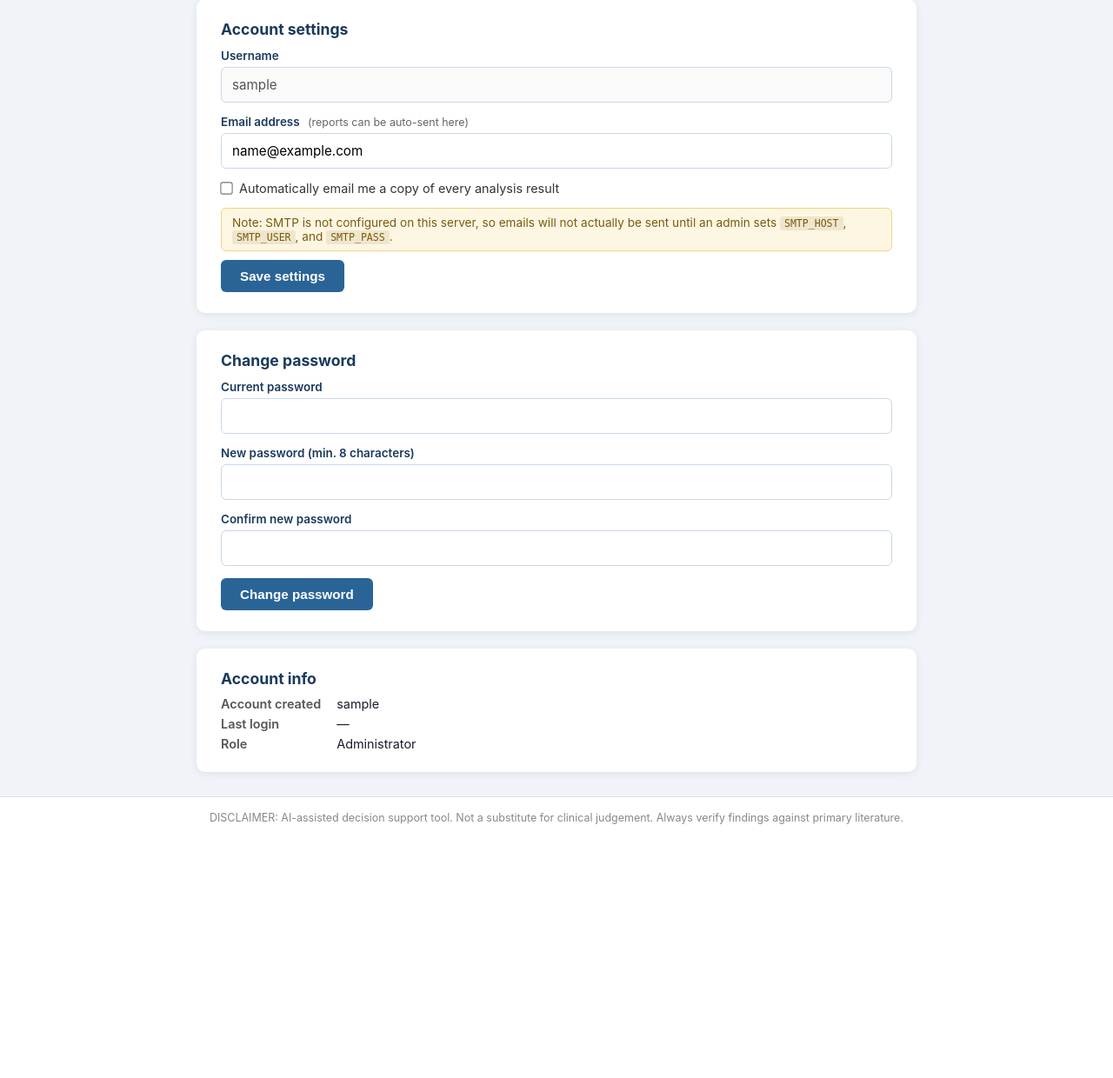
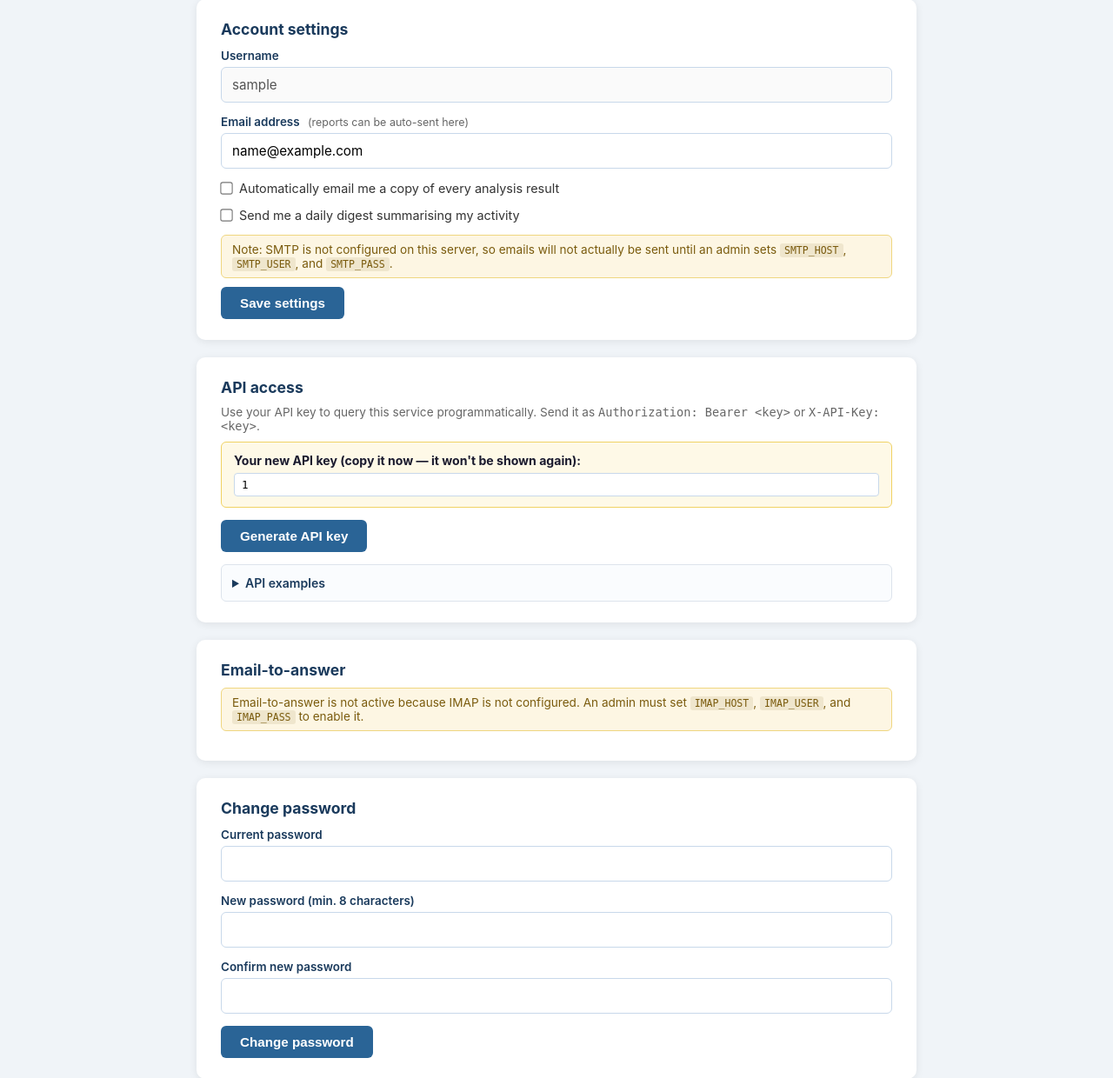
Before and after one commit to grysukuza/elicit, a Flask app: page /settings in a window 1280 px wide. Shown: the part 123-1363 px from the top of the page at 87% size. Before the commit the page ends 1071 px from the top, so only its background shows below. Run offline with Flask 3, Linux system fonts and the light colour scheme; the visitor is signed in with stand-in values (Sample User, id 1); data comes from the database, SQL or seed files in the repository.

Commit message:
Add programmatic access and automated updates via API and email
Implement REST API endpoints for analysis and user information, add API key management, introduce a daily digest feature, and enable email-to-answer functionality.

Replit-Commit-Author: Agent
Replit-Commit-Session-Id: aac11d52-fe4e-4d58-aa28-8bbe5196aeb0
Replit-Commit-Checkpoint-Type: full_checkpoint
Replit-Commit-Event-Id: 0c0f89f6-66ef-4984-874f-a35bbde15342
Replit-Commit-Screenshot-Url: https://storage.googleapis.com/screenshot-production-us-central1/f24c7c66-fbfa-4582-ab43-e7b728650a5d/aac11d52-fe4e-4d58-aa28-8bbe5196aeb0/us8uWul
Replit-Helium-Checkpoint-Created: true

```diff
--- a/app.py
+++ b/app.py
@@ -662,6 +662,354 @@ def admin_delete_user(user_id):
     return redirect(url_for("admin_panel"))
 
 
+# ─────────────────────────────────────────────────────────────────────────────
+# REST API (key-authenticated)
+# ─────────────────────────────────────────────────────────────────────────────
+
+API_VERSION = "1"
+
+
+def _extract_api_key() -> str:
+    """Extract an API key from Authorization: Bearer ... or X-API-Key header."""
+    auth_header = request.headers.get("Authorization", "")
+    if auth_header.lower().startswith("bearer "):
+        return auth_header[7:].strip()
+    return (request.headers.get("X-API-Key") or "").strip()
+
+
+def api_key_required(view):
+    @wraps(view)
+    def wrapped(*args, **kwargs):
+        key = _extract_api_key()
+        user = auth.get_user_by_api_key(key) if key else None
+        if not user:
+            return jsonify({
+                "error": "Invalid or missing API key.",
+                "hint": "Send 'Authorization: Bearer <key>' or 'X-API-Key: <key>'.",
+            }), 401
+        g.api_user = user
+        return view(*args, **kwargs)
+    return wrapped
+
+
+def cron_secret_required(view):
+    """Routes called by an external cron need a shared secret in X-Cron-Secret."""
+    @wraps(view)
+    def wrapped(*args, **kwargs):
+        configured = os.environ.get("CRON_SECRET", "")
+        if not configured:
+            return jsonify({"error": "CRON_SECRET is not configured on this server."}), 503
+        provided = request.headers.get("X-Cron-Secret", "")
+        if not provided or not _secrets.compare_digest(provided, configured):
+            return jsonify({"error": "Invalid cron secret."}), 401
+        return view(*args, **kwargs)
+    return wrapped
+
+
+@app.route("/api/v1/health", methods=["GET"])
+def api_health():
+    """Public ping endpoint — no auth required."""
+    return jsonify({
+        "status": "ok",
+        "service": "clinical-decision-support",
+        "version": API_VERSION,
+        "time": datetime.now(timezone.utc).isoformat(timespec="seconds"),
+        "smtp_configured": bool(_smtp_settings()["host"]),
+        "imap_configured": email_inbox.imap_configured(),
+    })
+
+
+@app.route("/api/v1/me", methods=["GET"])
+@api_key_required
+def api_me():
+    u = g.api_user
+    return jsonify({
+        "id": u["id"],
+        "username": u["username"],
+        "email": u["email"],
+        "is_admin": bool(u["is_admin"]),
+        "auto_email_results": bool(u["auto_email_results"]),
+        "daily_digest": bool(u["daily_digest"]),
+    })
+
+
+@app.route("/api/v1/analyze", methods=["POST"])
+@api_key_required
+def api_analyze():
+    data = request.get_json(silent=True) or {}
+    question = (data.get("question") or data.get("text") or "").strip()
+    if not question:
+        return jsonify({"error": "Field 'question' is required."}), 400
+
+    try:
+        max_papers = int(data.get("max_papers", 20))
+    except (TypeError, ValueError):
+        max_papers = 20
+    max_papers = max(1, min(max_papers, 50))
+
+    try:
+        output = run_pipeline(question, max_papers=max_papers)
+    except Exception as exc:
+        app.logger.exception("API analyze pipeline error")
+        return jsonify({"error": str(exc)}), 500
+
+    user = g.api_user
+    try:
+        auth.record_query(
+            user["id"],
+            question,
+            output.get("result", {}).get("clinical_bottom_line", ""),
+            source="api",
+        )
+    except Exception:
+        app.logger.exception("Failed to record API query history")
+
+    # Optional: email the result if requested or if user opted in
+    if (data.get("email") or user["auto_email_results"]) and user["email"]:
+        try:
+            _send_result_email(user["email"], output["result"])
+            output["emailed_to"] = user["email"]
+        except Exception as exc:
+            app.logger.warning("API auto-email failed: %s", exc)
+            output["email_error"] = str(exc)
+
+    return jsonify(output)
+
+
+@app.route("/api/v1/digest/run", methods=["POST"])
+@cron_secret_required
+def api_digest_run():
+    """External-cron-triggered daily digest dispatch."""
+    sent, skipped = run_daily_digest(force=False)
+    return jsonify({"sent": sent, "skipped": skipped})
+
+
+@app.route("/api/v1/inbox/poll", methods=["POST"])
+@cron_secret_required
+def api_inbox_poll():
+    """External-cron-triggered IMAP poll (alternative to the internal scheduler)."""
+    n = poll_inbox_now()
+    return jsonify({"processed": n})
+
+
+# ─────────────────────────────────────────────────────────────────────────────
+# Daily digest
+# ─────────────────────────────────────────────────────────────────────────────
+
+DIGEST_INTERVAL_HOURS = 24
+
+
+def _digest_body(user: dict, since_iso: str) -> str:
+    rows = auth.queries_since(user["id"], since_iso)
+    lines = [
+        f"Hello {user['username']},",
+        "",
+        "Here is your daily Clinical Decision Support digest.",
+        "",
+        f"Service status: API healthy (v{API_VERSION}).",
+        "",
+    ]
+    if rows:
+        lines.append(f"Your activity in the last 24 hours ({len(rows)} question{'s' if len(rows) != 1 else ''}):")
+        lines.append("")
+        for r in rows:
+            q = (r["question"] or "").replace("\n", " ").strip()
+            if len(q) > 140:
+                q = q[:137] + "…"
+            bl = (r["bottom_line"] or "").replace("\n", " ").strip()
+            if len(bl) > 220:
+                bl = bl[:217] + "…"
+            lines.append(f"• [{r['source']}] {q}")
+            if bl:
+                lines.append(f"    → {bl}")
+            lines.append("")
+    else:
+        lines.append("No questions analyzed in the last 24 hours.")
+        lines.append("")
+        lines.append("Tip: you can email a question to the configured inbox or POST")
+        lines.append("to /api/v1/analyze with your API key for an instant analysis.")
+        lines.append("")
+
+    lines += [
+        "─" * 60,
+        "You're receiving this because daily digest is enabled in your settings.",
+        "Disable it any time at /settings.",
+    ]
+    return "\n".join(lines)
+
+
+def run_daily_digest(force: bool = False) -> tuple[int, int]:
+    """Send digest to every opted-in user whose 24h window has elapsed."""
+    if not _smtp_settings()["host"]:
+        app.logger.info("Skipping digest: SMTP not configured")
+        return (0, 0)
+
+    sent = 0
+    skipped = 0
+    cutoff = datetime.now(timezone.utc) - timedelta(hours=DIGEST_INTERVAL_HOURS)
+    since_iso = cutoff.isoformat(timespec="seconds")
+
+    for user in auth.get_users_with_digest():
+        last = user["last_digest_at"]
+        if not force and last:
+            try:
+                last_dt = datetime.fromisoformat(last)
+                if last_dt > cutoff:
+                    skipped += 1
+                    continue
+            except ValueError:
+                pass
+        try:
+            body = _digest_body(dict(user), since_iso)
+            _send_smtp(
+                recipient=user["email"],
+                subject="Daily Digest — Clinical Decision Support",
+                body_text=body,
+            )
+            auth.mark_digest_sent(user["id"])
+            sent += 1
+        except Exception:
+            app.logger.exception("Failed to send digest to user %s", user["id"])
+
+    if sent or skipped:
+        app.logger.info("Daily digest run: sent=%d skipped=%d", sent, skipped)
+    return (sent, skipped)
+
+
+# ─────────────────────────────────────────────────────────────────────────────
+# Email-to-answer (IMAP inbound handler)
+# ─────────────────────────────────────────────────────────────────────────────
+
+def _user_lookup_by_email(addr: str):
+    user = auth.get_user_by_email(addr)
+    return dict(user) if user else None
+
+
+def _handle_inbound_question(user: dict, subject: str, body: str) -> None:
+    """Run the pipeline for an inbound email and reply with the analysis."""
+    question = (body or subject or "").strip()
+    if not question:
+        try:
+            _send_smtp(
+                recipient=user["email"],
+                subject="Re: " + (subject or "Your clinical question"),
+                body_text=(
+                    f"Hello {user['username']},\n\n"
+                    "We received your email but couldn't find a clinical question "
+                    "in the body. Please reply with your question in plain text.\n\n"
+                    "— Clinical Decision Support"
+                ),
+            )
+        except Exception:
+            app.logger.exception("Failed to send empty-body reply")
+        return
+
+    try:
+        output = run_pipeline(question)
+    except Exception:
+        app.logger.exception("Pipeline failed for inbound email from %s", user["email"])
+        try:
+            _send_smtp(
+                recipient=user["email"],
+                subject="Re: " + (subject or "Your clinical question"),
+                body_text=(
+                    "We were unable to analyze your question due to a server "
+                    "error. Please try again later or use the web interface.\n\n"
+                    "— Clinical Decision Support"
+                ),
+            )
+        except Exception:
+            app.logger.exception("Failed to send error reply")
+        return
+
+    try:
+        auth.record_query(
+            user["id"],
+            question,
+            output.get("result", {}).get("clinical_bottom_line", ""),
+            source="email",
+        )
+    except Exception:
+        app.logger.exception("Failed to record email query history")
+
+    try:
+        result = output["result"]
+        body_text = (
+            f"Hello {user['username']},\n\n"
+            f"Below is the analysis for your question:\n\n"
+            f"\"{question[:500]}{'…' if len(question) > 500 else ''}\"\n\n"
+            "─" * 60 + "\n\n"
+            + _result_to_plain_text(result)
+        )
+        pdf_bytes = generate_pdf(result)
+        _send_smtp(
+            recipient=user["email"],
+            subject="Re: " + (subject or "Your clinical question"),
+            body_text=body_text,
+            attachment=("clinical_report.pdf", pdf_bytes, "application/pdf"),
+        )
+    except Exception:
+        app.logger.exception("Failed to send analysis reply")
+
+
+def _handle_unknown_sender(sender: str, subject: str, body: str) -> None:
+    """Polite bounce-back for emails from non-registered addresses."""
+    if not sender:
+        return
+    try:
+        _send_smtp(
+            recipient=sender,
+            subject="Re: " + (subject or "Clinical Decision Support"),
+            body_text=(
+                "Hello,\n\n"
+                "Thanks for writing in. To use the email-question service you "
+                "must first register an account using this email address at:\n"
+                f"  {request and request.url_root or ''}register\n\n"
+                "Once registered, just reply to this address with your clinical "
+                "question and you'll get an analysis back.\n\n"
+                "— Clinical Decision Support"
+            ),
+        )
+    except Exception:
+        app.logger.exception("Failed to send unknown-sender bounce")
+
+
+def poll_inbox_now() -> int:
+    """Run one IMAP poll cycle. Safe to call from anywhere."""
+    if not email_inbox.imap_configured() or not _smtp_settings()["host"]:
+        return 0
+    return email_inbox.poll_inbox(
+        user_lookup=_user_lookup_by_email,
+        on_question=_handle_inbound_question,
+        on_unknown=_handle_unknown_sender,
+    )
+
+
+# ─────────────────────────────────────────────────────────────────────────────
+# Scheduler startup
+# ─────────────────────────────────────────────────────────────────────────────
+
+_scheduler: BackgroundScheduler | None = None
+
+
+def _start_scheduler_once() -> None:
+    global _scheduler
+    if _scheduler is not None:
+        return
+    if not should_start_scheduler():
+        return
+    _scheduler = BackgroundScheduler(
+        poll_inbox_fn=poll_inbox_now if email_inbox.imap_configured() else None,
+        run_digest_fn=lambda: run_daily_digest(force=False)[0],
+        imap_poll_seconds=int(os.environ.get("IMAP_POLL_SECONDS", "60")),
+        digest_check_seconds=300,  # check every 5 minutes
+    )
+    _scheduler.start()
+
+
+_start_scheduler_once()
+
+
 if __name__ == "__main__":
     port = int(os.environ.get("PORT", 5000))
     debug = os.environ.get("FLASK_DEBUG", "1") not in ("0", "false", "False", "")
--- a/static/style.css
+++ b/static/style.css
@@ -691,6 +691,47 @@ footer {
   background: #f8fbfe;
 }
 
+/* ── API key + docs ───────────────────────────────────────────── */
+.api-key-box {
+  background: #f4f9ff;
+  border: 1.5px solid #9bc7f0;
+  border-radius: 6px;
+  padding: 12px 14px;
+  margin: 8px 0 14px;
+}
+.api-key-box.new {
+  background: #fef9e7;
+  border-color: #f0d264;
+}
+.api-key-box strong { display: block; margin-bottom: 6px; font-size: 0.88rem; }
+.api-key-box .reset-url { background: #fff; }
+.api-key-actions { display: flex; gap: 12px; align-items: center; margin: 8px 0 14px; flex-wrap: wrap; }
+.api-docs {
+  margin-top: 14px;
+  border: 1px solid #dde4ec;
+  border-radius: 6px;
+  padding: 8px 12px;
+  background: #fafcfe;
+}
+.api-docs summary {
+  cursor: pointer;
+  font-weight: 600;
+  color: #1a3a5c;
+  font-size: 0.88rem;
+  padding: 4px 0;
+}
+.code-block {
+  background: #1a1a2e;
+  color: #e0e8f0;
+  padding: 12px 14px;
+  border-radius: 6px;
+  font-family: ui-monospace, "SFMono-Regular", monospace;
+  font-size: 0.78rem;
+  overflow-x: auto;
+  white-space: pre;
+  margin-top: 10px;
+}
+
 /* ── Utility ─────────────────────────────────────────────────── */
 .hidden { display: none !important; }
 
--- a/templates/settings.html
+++ b/templates/settings.html
@@ -27,6 +27,13 @@
              {% if user['auto_email_results'] %}checked{% endif %} />
       <span>Automatically email me a copy of every analysis result</span>
     </label>
+
+    <label class="checkbox-row">
+      <input type="checkbox" name="daily_digest"
+             {% if user['daily_digest'] %}checked{% endif %} />
+      <span>Send me a daily digest summarising my activity</span>
+    </label>
+
     {% if not smtp_configured %}
       <p class="hint warn">
         Note: SMTP is not configured on this server, so emails will not actually be
@@ -37,6 +44,81 @@
 
     <button type="submit" class="btn-primary">Save settings</button>
   </form>
+</section>
+
+<section class="card">
+  <h2>API access</h2>
+  <p class="hint">
+    Use your API key to query this service programmatically. Send it as
+    <code>Authorization: Bearer &lt;key&gt;</code> or <code>X-API-Key: &lt;key&gt;</code>.
+  </p>
+
+  {% set just_issued = session.pop('_just_issued_api_key', None) %}
+  {% if just_issued %}
+    <div class="api-key-box new">
+      <strong>Your new API key (copy it now — it won't be shown again):</strong>
+      <input type="text" class="reset-url" readonly value="{{ just_issued }}"
+             onclick="this.select();" />
+    </div>
+  {% elif user['api_key'] %}
+    <p class="hint">An API key is currently active for your account
+      (ends in <code>…{{ user['api_key'][-6:] }}</code>). Regenerate to get a new one.</p>
+  {% else %}
+    <p class="hint">No API key issued yet.</p>
+  {% endif %}
+
+  <div class="api-key-actions">
+    <form method="POST" action="{{ url_for('regenerate_api_key') }}" class="inline-form">
+      <input type="hidden" name="csrf_token" value="{{ csrf_token() }}" />
+      <button class="btn-primary" type="submit">
+        {% if user['api_key'] %}Regenerate API key{% else %}Generate API key{% endif %}
+      </button>
+    </form>
+    {% if user['api_key'] %}
+    <form method="POST" action="{{ url_for('revoke_api_key') }}" class="inline-form"
+          onsubmit="return confirm('Revoke your API key? Existing integrations will stop working.');">
+      <input type="hidden" name="csrf_token" value="{{ csrf_token() }}" />
+      <button class="btn-mini danger" type="submit">Revoke</button>
+    </form>
+    {% endif %}
+  </div>
+
+  <details class="api-docs">
+    <summary>API examples</summary>
+    <pre class="code-block"># Health check (no auth required)
+curl {{ api_base_url }}/api/v1/health
+
+# Run an analysis
+curl -X POST {{ api_base_url }}/api/v1/analyze \
+     -H "Authorization: Bearer YOUR_API_KEY" \
+     -H "Content-Type: application/json" \
+     -d '{"question": "65yo with afib, DOAC vs warfarin?"}'
+
+# Get account info
+curl {{ api_base_url }}/api/v1/me \
+     -H "Authorization: Bearer YOUR_API_KEY"</pre>
+  </details>
+</section>
+
+<section class="card">
+  <h2>Email-to-answer</h2>
+  {% if imap_configured %}
+    <p class="hint">
+      Send a clinical question by email to
+      <strong>{{ inbox_address }}</strong> from your registered address
+      (<strong>{{ user['email'] or '— please set your email above —' }}</strong>)
+      and you'll receive an automated analysis as a reply.
+    </p>
+    {% if not user['email'] %}
+      <p class="hint warn">Set your email above first so we can match inbound messages to your account.</p>
+    {% endif %}
+  {% else %}
+    <p class="hint warn">
+      Email-to-answer is not active because IMAP is not configured. An admin must
+      set <code>IMAP_HOST</code>, <code>IMAP_USER</code>, and <code>IMAP_PASS</code>
+      to enable it.
+    </p>
+  {% endif %}
 </section>
 
 <section class="card">
```
